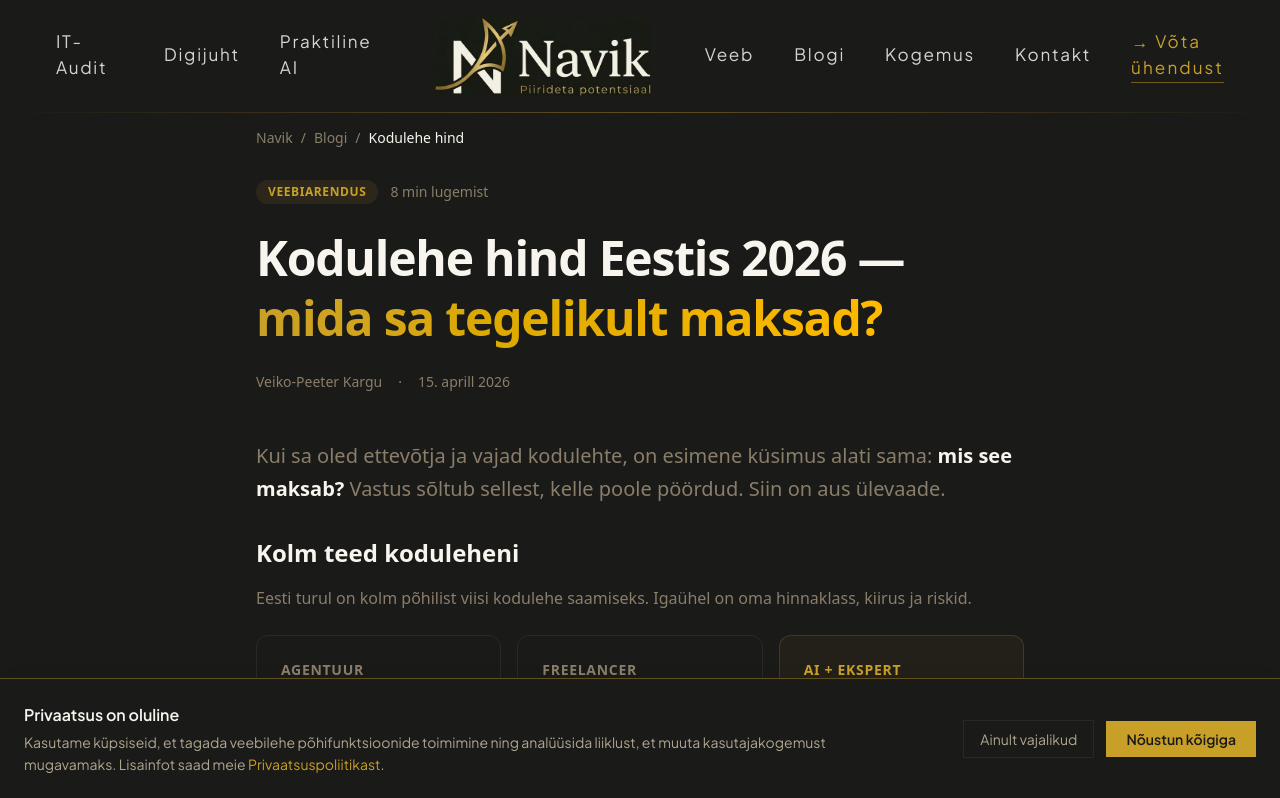
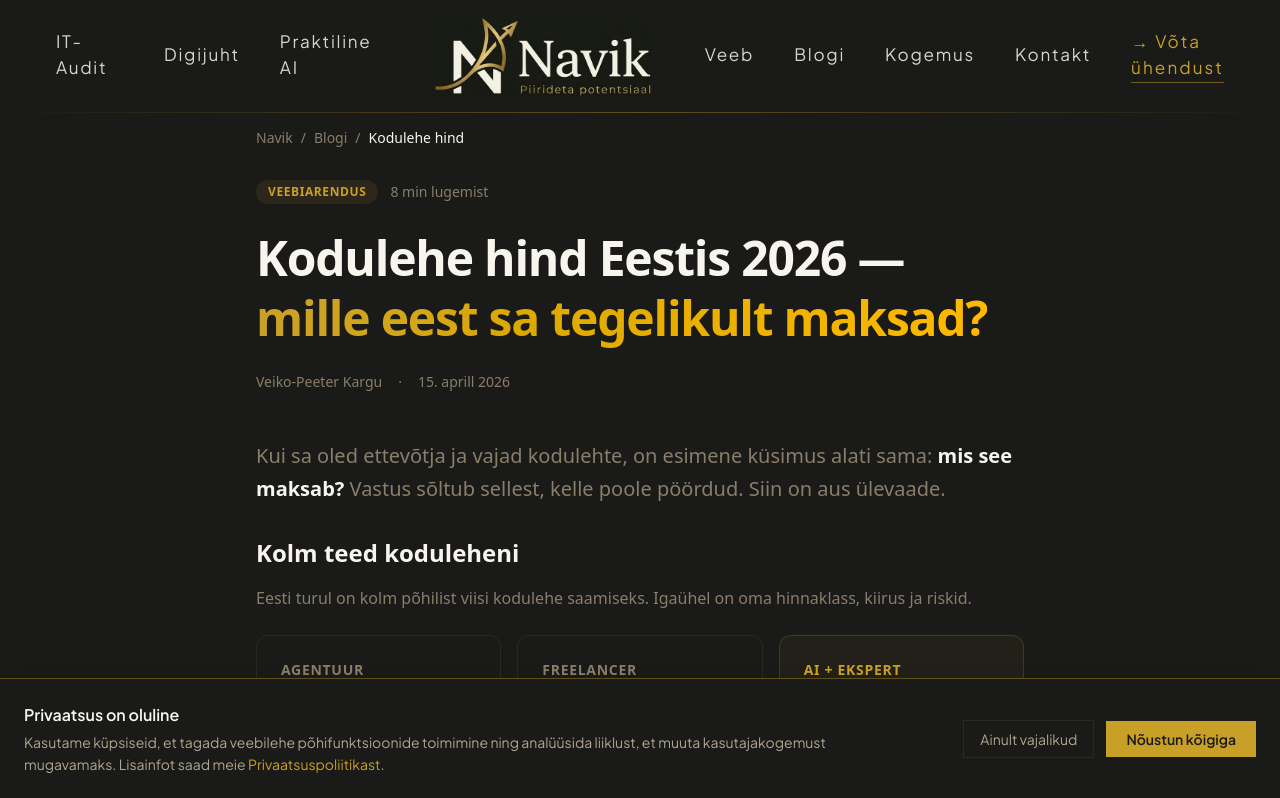
Before and after one commit to VeikoPeeterKargu/navik-web, a Next.js app: page /blogi/kodulehe-hind in a window 1280 px wide. Shown: the top 798 px of the page. Built offline with nearby package versions, Linux system fonts and the light colour scheme.

Commit message:
copy: pealkiri 'mida sa' → 'mille eest sa tegelikult maksad'

```diff
--- a/src/app/blogi/kodulehe-hind/page.tsx
+++ b/src/app/blogi/kodulehe-hind/page.tsx
@@ -2,13 +2,13 @@ import Link from 'next/link';
 import type { Metadata } from 'next';
 
 export const metadata: Metadata = {
-    title: 'Kodulehe hind Eestis 2026 — mida sa tegelikult maksad? | Navik',
+    title: 'Kodulehe hind Eestis 2026 — mille eest sa tegelikult maksad? | Navik',
     description: 'Põhjalik ülevaade kodulehe loomise hindadest Eestis: agentuur (3000-15000€), freelancer (800-3000€) vs AI-toega lahendus (100-500€). Ausad numbrid, peidetud kulud ja praktiline nõuanne.',
     alternates: {
         canonical: 'https://navik.ee/blogi/kodulehe-hind',
     },
     openGraph: {
-        title: 'Kodulehe hind Eestis 2026 — mida sa tegelikult maksad?',
+        title: 'Kodulehe hind Eestis 2026 — mille eest sa tegelikult maksad?',
         description: 'Agentuur vs freelancer vs AI-lahendus. Ausad numbrid, peidetud kulud ja praktiline nõuanne.',
         url: 'https://navik.ee/blogi/kodulehe-hind',
         type: 'article',
@@ -21,7 +21,7 @@ export default function KoduleheHindPage() {
     const jsonLd = {
         "@context": "https://schema.org",
         "@type": "Article",
-        "headline": "Kodulehe hind Eestis 2026 — mida sa tegelikult maksad?",
+        "headline": "Kodulehe hind Eestis 2026 — mille eest sa tegelikult maksad?",
         "description": "Põhjalik ülevaade kodulehe loomise hindadest Eestis: agentuur, freelancer ja AI-toega lahendused.",
         "datePublished": "2026-04-15",
         "dateModified": "2026-04-15",
@@ -157,7 +157,7 @@ export default function KoduleheHindPage() {
                     <h1 className="text-3xl md:text-5xl font-bold tracking-tight mb-6 leading-tight">
                         Kodulehe hind Eestis 2026 —{' '}
                         <span className="text-transparent bg-clip-text bg-gradient-to-r from-primary to-amber-400">
-                            mida sa tegelikult maksad?
+                            mille eest sa tegelikult maksad?
                         </span>
                     </h1>
                     <div className="flex items-center gap-4 text-sm text-muted-foreground">
--- a/src/app/blogi/page.tsx
+++ b/src/app/blogi/page.tsx
@@ -41,7 +41,7 @@ const articles = [
     },
     {
         slug: 'kodulehe-hind',
-        title: 'Kodulehe hind Eestis 2026 — mida sa tegelikult maksad?',
+        title: 'Kodulehe hind Eestis 2026 — mille eest sa tegelikult maksad?',
         description: 'Põhjalik ülevaade kodulehe loomise hindadest Eestis: agentuuri vs freelancer vs AI-toega lahendused. Ausad numbrid ja peidetud kulud.',
         date: '2026-04-15',
         readTime: '8 min',
```
Also changed, not shown: public/llms-full.txt.
